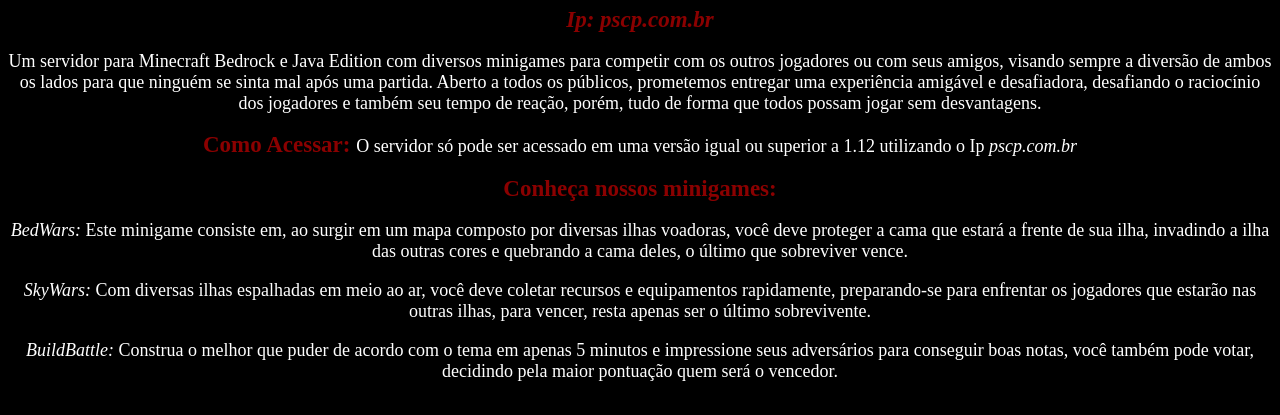
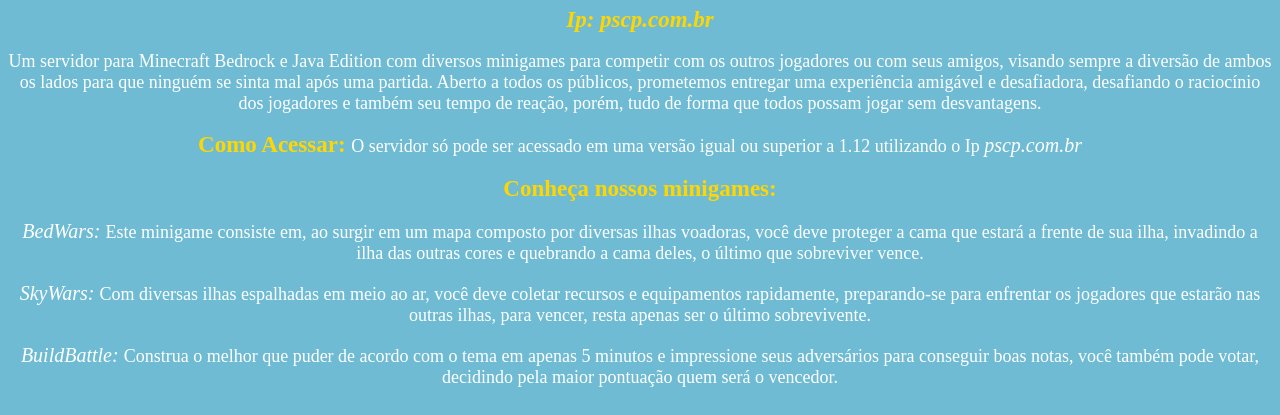
Before and after one commit to CassianoGG/PSCP, a plain HTML site: page index.html in a window 1280 px wide. Shown: the part 385-800 px from the top of the page. Drawn offline with Linux system fonts and the light colour scheme.

Commit message:
Update style.css

```diff
--- a/style.css
+++ b/style.css
@@ -2,7 +2,7 @@
 {
   text-align: center;
   color: white;
-  background: #000000;
+  background: #6fbbd3;
 }
 
 p
@@ -14,6 +14,11 @@
 
 strong
 {
-  color: darkred;
+  color: gold;
   font-size: 23px
 }
+
+em
+{
+  font-size:20px
+}
```
